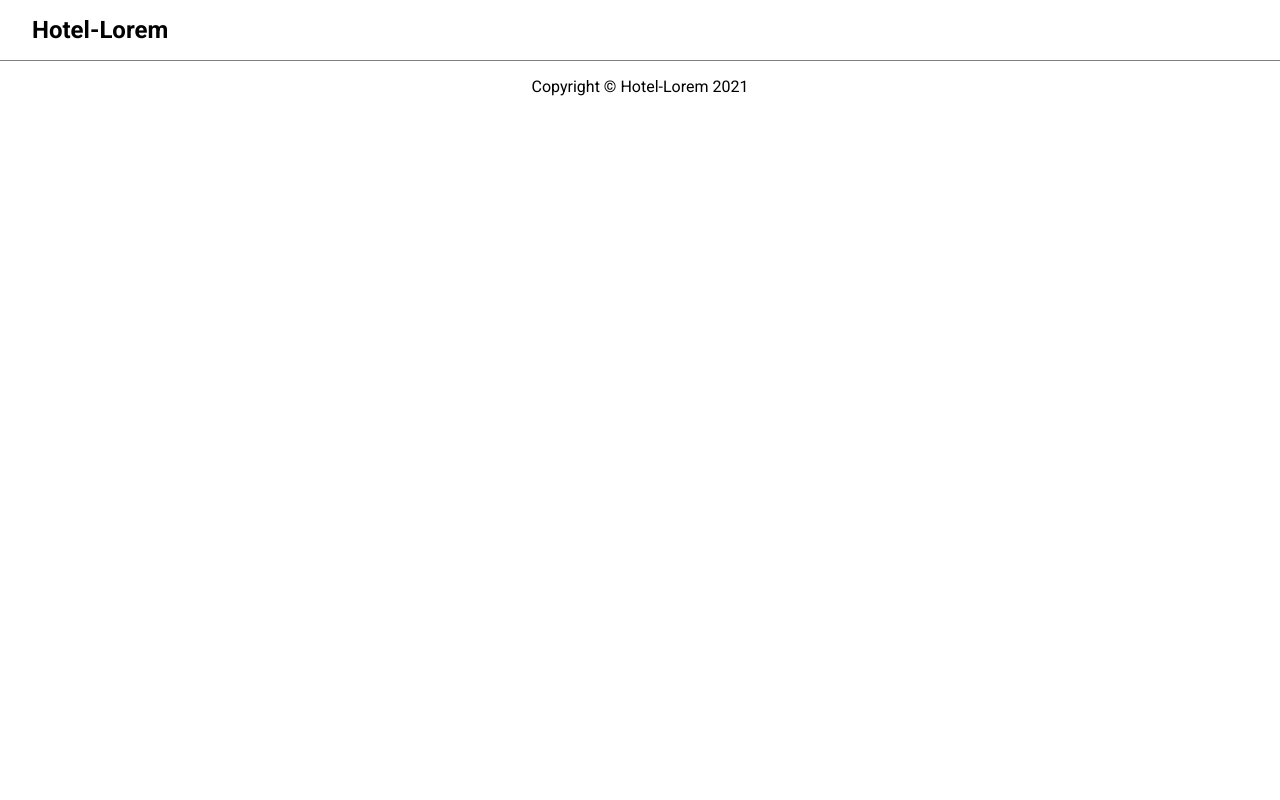
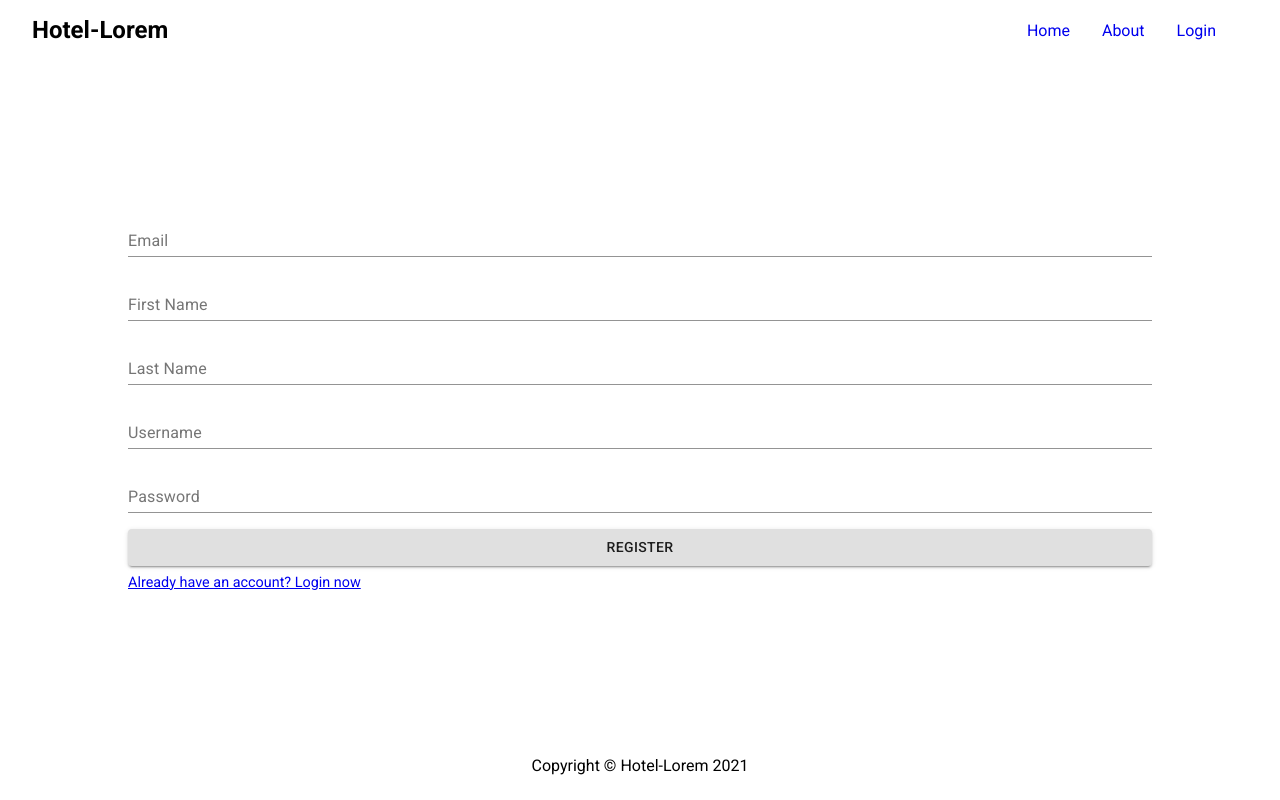
Before and after one commit to TmTanky/Hotel-Lorem-FrontEnd, a React (Create React App) app: page /register in a window 1280 px wide. Built offline with nearby package versions, Linux system fonts and the light colour scheme.

Commit message:
2nd commit added login and register page and graphql apollo client comms. with graphql express backend

```diff
--- a/package.json
+++ b/package.json
@@ -3,9 +3,13 @@
   "version": "0.1.0",
   "private": true,
   "dependencies": {
+    "@apollo/client": "^3.3.12",
+    "@material-ui/core": "^4.11.3",
+    "@material-ui/icons": "^4.11.2",
     "@testing-library/jest-dom": "^5.11.9",
     "@testing-library/react": "^11.2.5",
     "@testing-library/user-event": "^12.8.3",
+    "graphql": "^15.5.0",
     "react": "^17.0.1",
     "react-dom": "^17.0.1",
     "react-redux": "^7.2.2",
--- a/src/App.js
+++ b/src/App.js
@@ -1,5 +1,6 @@
 import React from 'react'
 import {BrowserRouter, Switch, Route} from 'react-router-dom'
+import { ApolloClient, ApolloProvider, InMemoryCache } from '@apollo/client'
 
 // CSS
 import './App.css'
@@ -10,17 +11,29 @@ import Footer from './components/footer/footer'
 
 // Pages
 import RootPage from './pages/rootPage/root'
+import LoginPage from './pages/loginPage/login'
+import RegisterPage from './pages/registerPage/register'
 
 const App = () => {
+
+  const client = new ApolloClient({
+    uri: 'http://localhost:8000/graphql',
+    cache: new InMemoryCache()
+  })
+
   return (
     <div className="App">
+      <ApolloProvider client={client} >
         <BrowserRouter>
           <Header/>
             <Switch>
               <Route exact path="/" component={RootPage} />
+              <Route path="/login" component={LoginPage} />
+              <Route path="/register" component={RegisterPage} />
             </Switch>
           <Footer></Footer>
         </BrowserRouter>
+      </ApolloProvider>
     </div>
   )
 }
--- a/src/components/header/header-styles.css
+++ b/src/components/header/header-styles.css
@@ -1,7 +1,6 @@
 nav {
     display: flex;
     padding: 1rem 0rem;
-    border-bottom: solid 0.1px gray;
 }
 
 .navlogo {
@@ -20,4 +19,5 @@ nav {
 
 .navlinks a {
     margin: 0rem 1rem;
+    text-decoration: none;
 }
--- a/src/components/header/header.jsx
+++ b/src/components/header/header.jsx
@@ -1,5 +1,5 @@
 import React from 'react'
-// import {Link} from 'react-router-dom'
+import {Link} from 'react-router-dom'
 
 // CSS
 import './header-styles.css'
@@ -11,11 +11,11 @@ const Header = () => {
                 <h1> Hotel-Lorem </h1>
             </div>
 
-            {/* <div className="navlinks">
+            <div className="navlinks">
                 <Link to="/"> Home </Link>
-                <Link to="/"> Home </Link>
-                <Link to="/"> Home </Link>
-            </div> */}
+                <Link to="/"> About  </Link>
+                <Link to="/login"> Login </Link>
+            </div>
         </nav>
     )
 }
--- /dev/null
+++ b/src/graphql/mutation/mutations.js
@@ -0,0 +1,12 @@
+import { gql } from '@apollo/client'
+
+export const REGISTER_USER = gql`
+    mutation createUser($email: String!, $firstName: String!, $lastName: String!, $username: String!, $password: String!) {
+        createUser(email: $email, firstName: $firstName, lastName: $lastName, username: $username, password: $password) {
+            userID
+            firstName
+            lastName
+            token
+        }
+    }
+`
--- /dev/null
+++ b/src/graphql/query/queries.js
@@ -0,0 +1,20 @@
+import { gql } from '@apollo/client'
+
+export const ALL_ROOMS = gql`
+    query {
+        allRooms {
+            name
+        },
+    }
+`
+
+export const LOGIN_USER = gql`
+    query loginUser($email: String!, $password: String!) {
+            loginUser(email: $email, password: $password) {
+                userID
+                firstName
+                lastName
+                token
+            }
+        }
+`
--- /dev/null
+++ b/src/pages/loginPage/login-styles.css
@@ -0,0 +1,24 @@
+.main2 {
+    display: flex;
+    min-height: 85vh;
+}
+
+.loginform {
+    flex: 1;
+    display: flex;
+    margin: auto 2rem;
+    flex-direction: column;
+    justify-content: center;
+}
+
+.loginform h1 {
+    margin-bottom: 1rem;
+    font-size: 2.5rem;
+}
+
+.loginsidebg {
+    flex: 1;
+    background-size: cover;
+    height: 31.25rem;
+    width: 31.25rem;
+}
--- /dev/null
+++ b/src/pages/loginPage/login.jsx
@@ -0,0 +1,75 @@
+import React, { useState } from 'react'
+import {Link} from 'react-router-dom'
+import {useLazyQuery} from '@apollo/client'
+import { TextField, Button } from '@material-ui/core';
+
+// GraphQL
+import { LOGIN_USER } from '../../graphql/query/queries'
+
+// CSS
+import './login-styles.css'
+
+const LoginPage = () => {
+
+    const [loginTheUser, {called, loading, data, error}] = useLazyQuery(LOGIN_USER)
+
+    const [loginInputs, setLoginInputs] = useState({
+        email: "",
+        password: ""
+    })
+
+    const HandleLogin = (e) => {
+        e.preventDefault()
+
+        loginTheUser({
+            variables: {
+                email: loginInputs.email,
+                password: loginInputs.password
+            }
+        })
+
+        if (error) {
+            console.log(error.message)
+        }
+
+        if (called && loading) {
+            console.log(`Loading`)
+        }
+
+        if (data) {
+            console.log(data)
+        }
+
+    }
+
+    const handleLoginChange = (e) => {
+        const {value, name} = e.target
+
+        setLoginInputs({
+            ...loginInputs,
+            [name]: value
+        })
+
+    }
+
+    return (
+        <main className="main2">
+            <div className="loginsidebg" style={{backgroundImage: `url(https://img.freepik.com/free-photo/interior-modern-comfortable-hotel-room_1232-1822.jpg?size=626&ext=jpg&uid=R33294599&ga=GA1.1.1062620942.1616250558)`}} >
+
+            </div>
+
+            <form className="loginform">
+                <h1> Login </h1>
+                <TextField type="email" name="email" label="Email" variant="outlined" autoFocus style={{marginBottom: '1rem'}} onChange={handleLoginChange} value={loginInputs.email} />
+                <TextField type="password" name="password" label="Password" variant="outlined" onChange={handleLoginChange} value={loginInputs.password} />
+                <Button onClick={HandleLogin} variant="contained" style={{marginTop: '0.5rem'}}> Login </Button>
+                <Link to="/register" style={{marginTop: '0.5rem', fontSize: '0.9rem'}}> No account? Register now </Link>
+                <Button onClick={HandleLogin} variant="contained" style={{marginTop: '0.5rem'}}> Get </Button>
+            </form>
+
+        </main>
+
+    )
+}
+
+export default LoginPage
--- /dev/null
+++ b/src/pages/registerPage/register-styles.css
@@ -0,0 +1,12 @@
+.main3 {
+    display: flex;
+    justify-content: center;
+    min-height: 85vh;
+}
+
+.registerform {
+    display: flex;
+    width: 80%;
+    margin: auto;
+    flex-direction: column;
+}
--- /dev/null
+++ b/src/pages/registerPage/register.jsx
@@ -0,0 +1,67 @@
+import React, {useState} from 'react'
+import {Link} from 'react-router-dom'
+import { TextField, Button } from '@material-ui/core'
+import { useMutation } from '@apollo/client'
+
+// GraphQL
+import { REGISTER_USER } from '../../graphql/mutation/mutations'
+
+// CSS
+import './register-styles.css'
+
+const RegisterPage = () => {
+
+    const [registerInputs, setRegisterInputs] = useState({
+        email: "",
+        firstName: "",
+        lastName: "",
+        username: "",
+        password: ""
+    })
+
+    const [createUser, { data }]= useMutation(REGISTER_USER)
+
+    const handleRegisterChange = (e) => {
+        const {value, name} = e.target
+
+        setRegisterInputs({
+            ...registerInputs,
+            [name]: value
+        })
+
+    }
+
+    const handleRegister = (e) => {
+        e.preventDefault()
+
+        createUser({
+            variables: {
+                email: registerInputs.email,
+                firstName: registerInputs.firstName,
+                lastName: registerInputs.lastName,
+                username: registerInputs.username,
+                password: registerInputs.password
+            }
+        })
+
+        if (data) {
+            console.log(data)
+        }
+    }
+
+    return (
+        <main className="main3">
+            <form className="registerform">
+                <TextField name="email" type="email" label="Email" style={{marginBottom: '1rem'}} value={registerInputs.email} onChange={handleRegisterChange} />
+                <TextField name="firstName" type="text" label="First Name" style={{marginBottom: '1rem'}} value={registerInputs.firstName} onChange={handleRegisterChange} />
+                <TextField name="lastName" type="text" label="Last Name" style={{marginBottom: '1rem'}} value={registerInputs.lastName} onChange={handleRegisterChange} />
+                <TextField name="username" type="text" label="Username" style={{marginBottom: '1rem'}} value={registerInputs.username} onChange={handleRegisterChange} />
+                <TextField name="password" type="password" label="Password" style={{marginBottom: '1rem'}} value={registerInputs.password} onChange={handleRegisterChange} />
+                <Button variant="contained" onClick={handleRegister} > Register </Button>
+                <Link to="/login" style={{marginTop: '0.5rem', fontSize: '0.9rem'}}> Already have an account? Login now </Link>
+            </form>
+        </main>
+    )
+}
+
+export default RegisterPage
--- a/src/pages/rootPage/root-styles.css
+++ b/src/pages/rootPage/root-styles.css
@@ -1,4 +1,4 @@
-main {
+.main1 {
     display: flex;
     flex-direction: column;
 }
--- a/src/pages/rootPage/root.jsx
+++ b/src/pages/rootPage/root.jsx
@@ -6,7 +6,7 @@ import './root-styles.css'
 const RootPage = () => {
 
     return (
-        <main>
+        <main className="main1">
 
             <section className="sec1">
                 <div className="intro1">
```
Also changed, not shown: 1 other file (tests, documents, lock files or other folders). Lines whose indentation alone changed are shown as unchanged.
